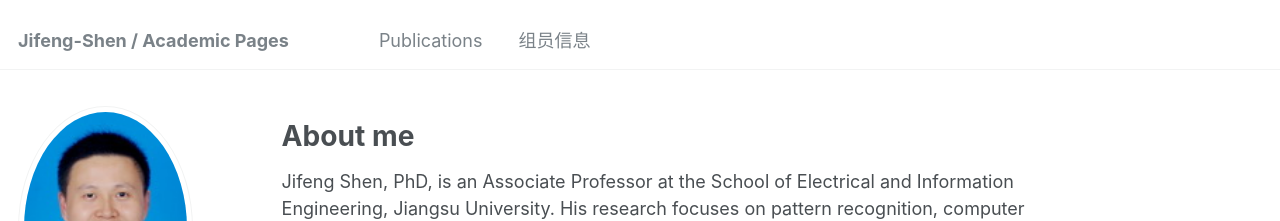
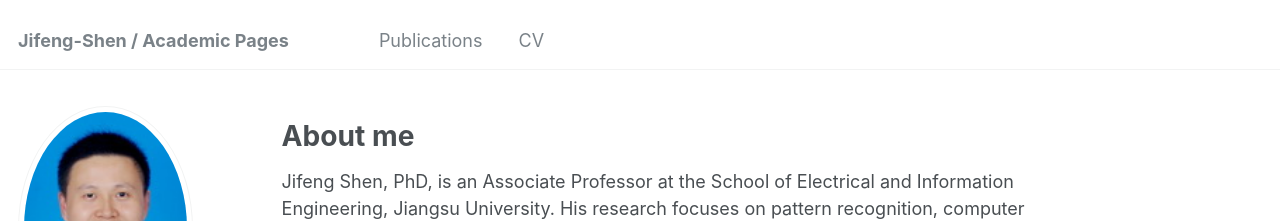
Before and after one commit to jifeng-shen/jifeng-shen.github.io, a Jekyll site: the page built from _pages/about.md, in a window 1280 px wide. Shown: the top 221 px of the page. Built offline with Jekyll 4.4.1, drawn with Linux system fonts in a browser that asks for light colours.

Commit message:
Update navigation.yml

```diff
--- a/_data/navigation.yml
+++ b/_data/navigation.yml
@@ -2,6 +2,7 @@
 main:
   - title: "Publications"
     url: /publications/
-
-  - title: "组员信息"
-    url: /members/
+  - title: "CV"
+    url: /CV/
+  # - title: "组员信息"
+    # url: /members/
```
